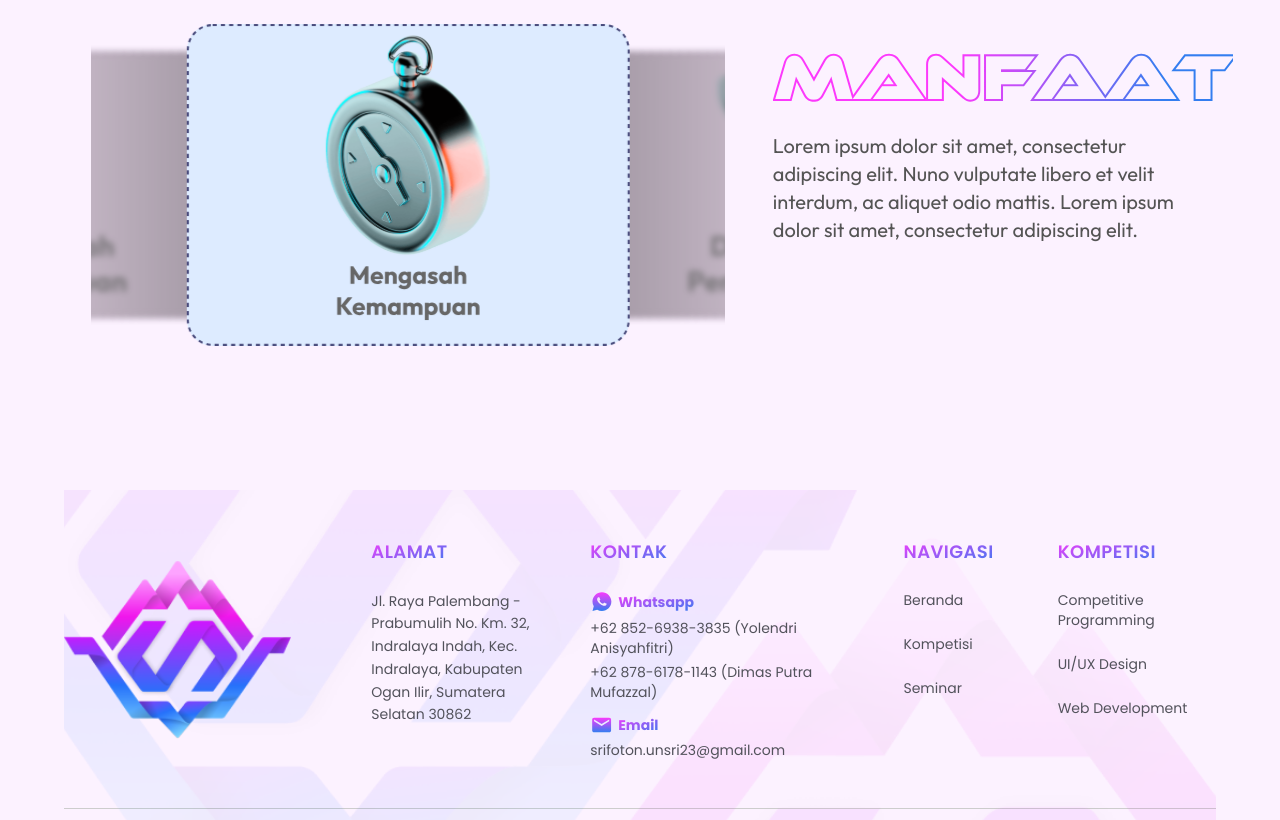
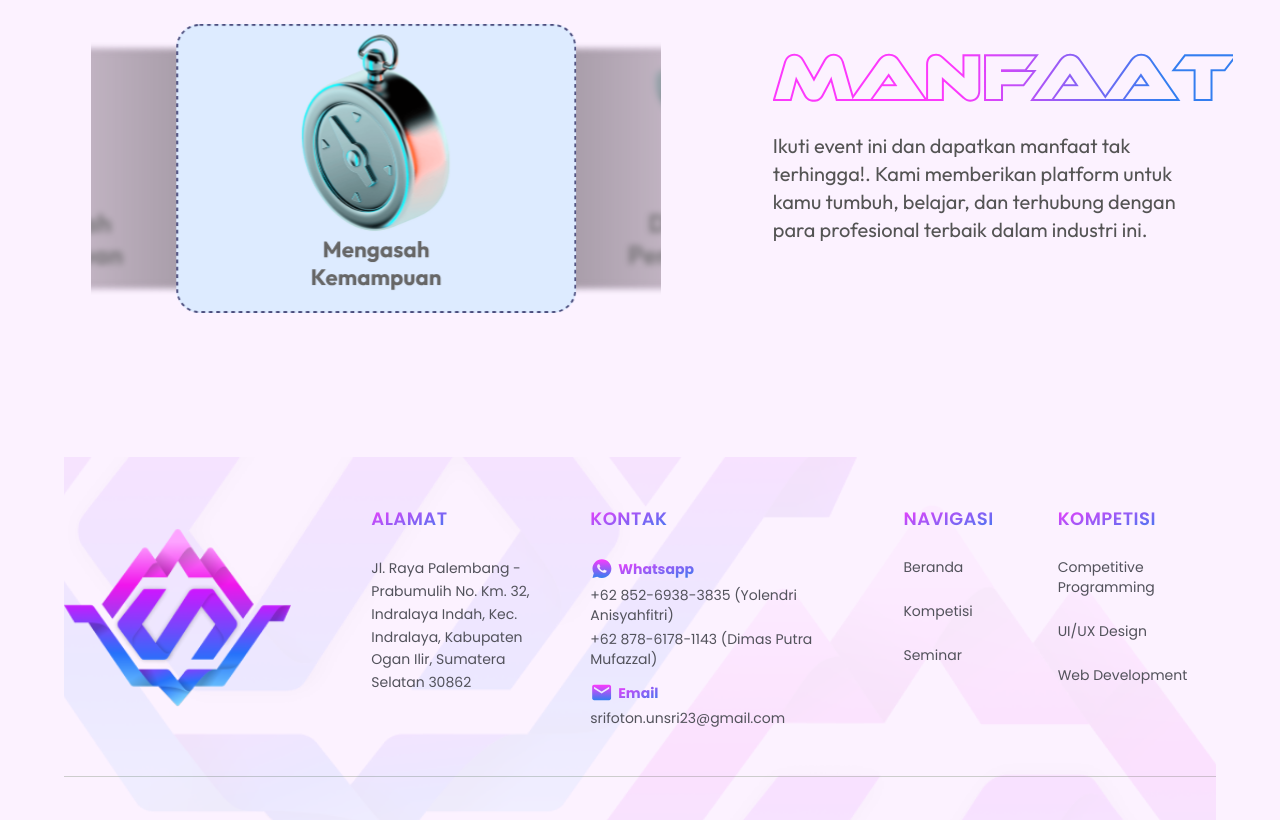
Before and after one commit to zildjianvitoo/srifoton2023fe-deployed, a Next.js app: page / in a window 1280 px wide. Shown: the part 4380-5200 px from the top of the page. Built offline with nearby package versions, Linux system fonts and the light colour scheme.

Commit message:
style: change lorem ipsu to real text,update anchor tag kegiatan page

```diff
--- a/components/organisms/Dashboard/RegisteredCompetitions.jsx
+++ b/components/organisms/Dashboard/RegisteredCompetitions.jsx
@@ -4,7 +4,7 @@ import LayoutCredentials from "../Credentials/LayoutCredentials";
 import { ethnocentric } from "@/public/fonts/fonts";
 import Link from "next/link";
 
-export default function RegisteredCompetitions({ type, teamName }) {
+export default function RegisteredCompetitions({ type, teamName, groupLink }) {
   return (
     <LayoutCredentials id="dashboard-data-diri" authPage>
       <div className="z-10 flex flex-col w-full gap-y-8 lg:gap-y-4">
@@ -19,11 +19,11 @@ export default function RegisteredCompetitions({ type, teamName }) {
         <h2 className=" text-[#494B7C] dark:text-white text-2xl lg:text-3xl px-2 font-semibold uppercase tracking-[1px]">
           {teamName}
         </h2>
-        <Link href={"https://wa.me/grup"} className="self-end mt-14">
+        <a href={groupLink} className="self-end mt-14">
           <button className=" bg-blue-srifoton rounded-[50px] px-5 py-2 flex text-white items-center gap-1 opacity-90 hover:opacity-100">
             <BsWhatsapp className="text-white" /> Gabung Grup
           </button>
-        </Link>
+        </a>
       </div>
     </LayoutCredentials>
   );
--- a/components/organisms/LandingPage/Benefit.jsx
+++ b/components/organisms/LandingPage/Benefit.jsx
@@ -13,9 +13,9 @@ export default function Benefit() {
             Manfaat
           </h1>
           <p className="text-lg lg:text-xl text-[#545454] dark:text-[#9BA7BC] mt-6">
-            Lorem ipsum dolor sit amet, consectetur adipiscing elit. Nuno
-            vulputate libero et velit interdum, ac aliquet odio mattis. Lorem
-            ipsum dolor sit amet, consectetur adipiscing elit.
+            Ikuti event ini dan dapatkan manfaat tak terhingga!. Kami memberikan
+            platform untuk kamu tumbuh, belajar, dan terhubung dengan para
+            profesional terbaik dalam industri ini.
           </p>
         </div>
         <div className=" w- md:max-w-[70%] lg:max-w-[55%] justify-center items-center lg:mr-10">
--- a/components/organisms/LandingPage/Swiper.jsx
+++ b/components/organisms/LandingPage/Swiper.jsx
@@ -33,7 +33,7 @@ function SwiperSlider() {
         ];
 
   return (
-    <div className="grid place-items-center rounded-4xl">
+    <div className="grid w-[90%] place-items-center rounded-4xl">
       <Swiper
         initialSlide={1}
         effect={"coverflow"}
--- a/pages/dashboard/kegiatan/kompetisi.jsx
+++ b/pages/dashboard/kegiatan/kompetisi.jsx
@@ -80,18 +80,27 @@ function Kompetisi() {
                     <RegisteredCompetitions
                       type={"Web Development"}
                       teamName={teamNameWebdev}
+                      groupLink={
+                        " https://chat.whatsapp.com/Hwp4lBgCudvH5rkALiolES"
+                      }
                     />
                   )}
                   {isUserRegisteredCP && (
                     <RegisteredCompetitions
                       type={"Competitive Programming"}
                       teamName={teamNameCP}
+                      groupLink={
+                        "https://chat.whatsapp.com/DJ3lizydOVmBF3nJItlyre"
+                      }
                     />
                   )}
                   {isUserRegisteredUIUX && (
                     <RegisteredCompetitions
                       type={"UI/UX Design"}
                       teamName={teamNameUIUX}
+                      groupLink={
+                        "https://chat.whatsapp.com/KMfV1b9VpTODBOG0l7VdOZ"
+                      }
                     />
                   )}
                 </div>
```
